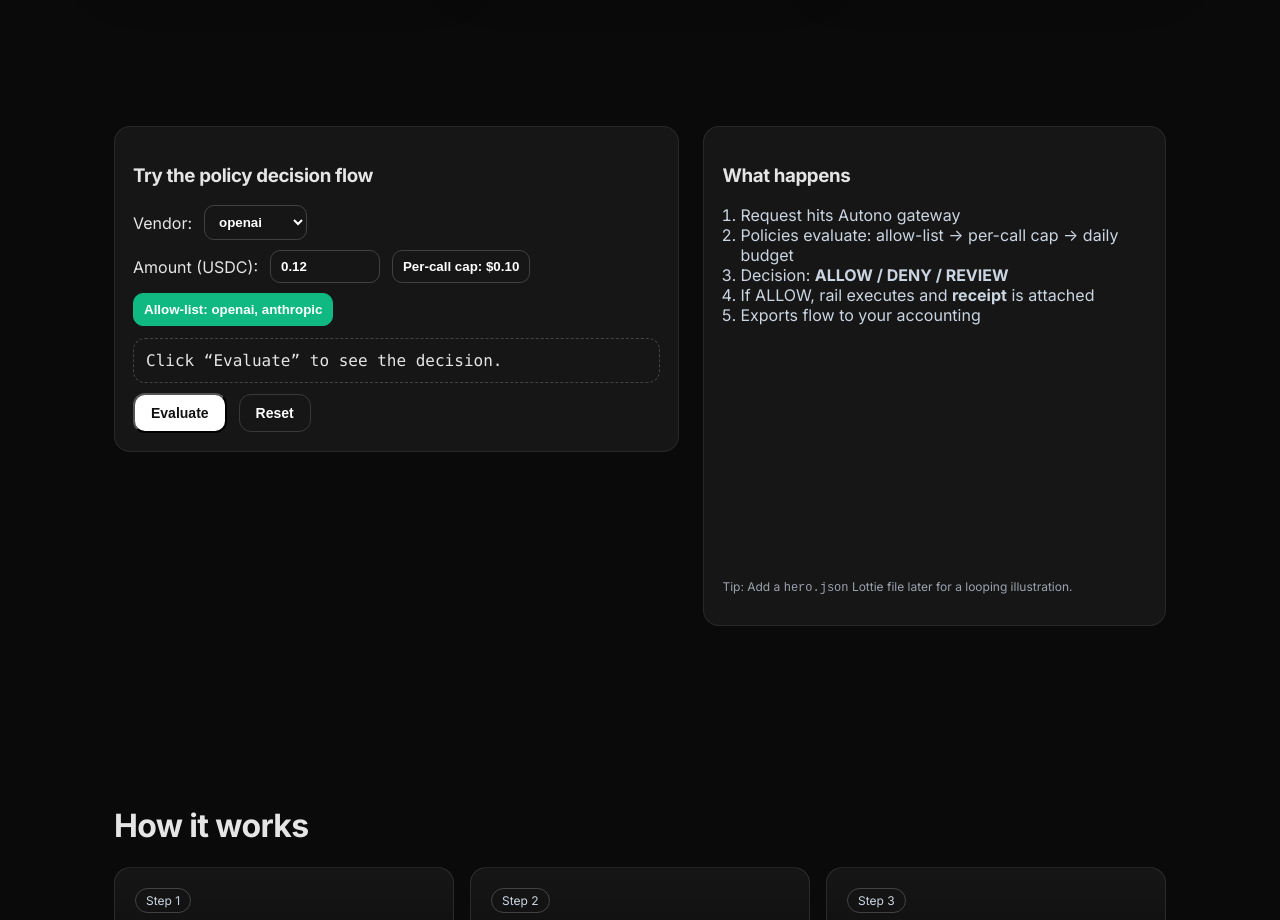
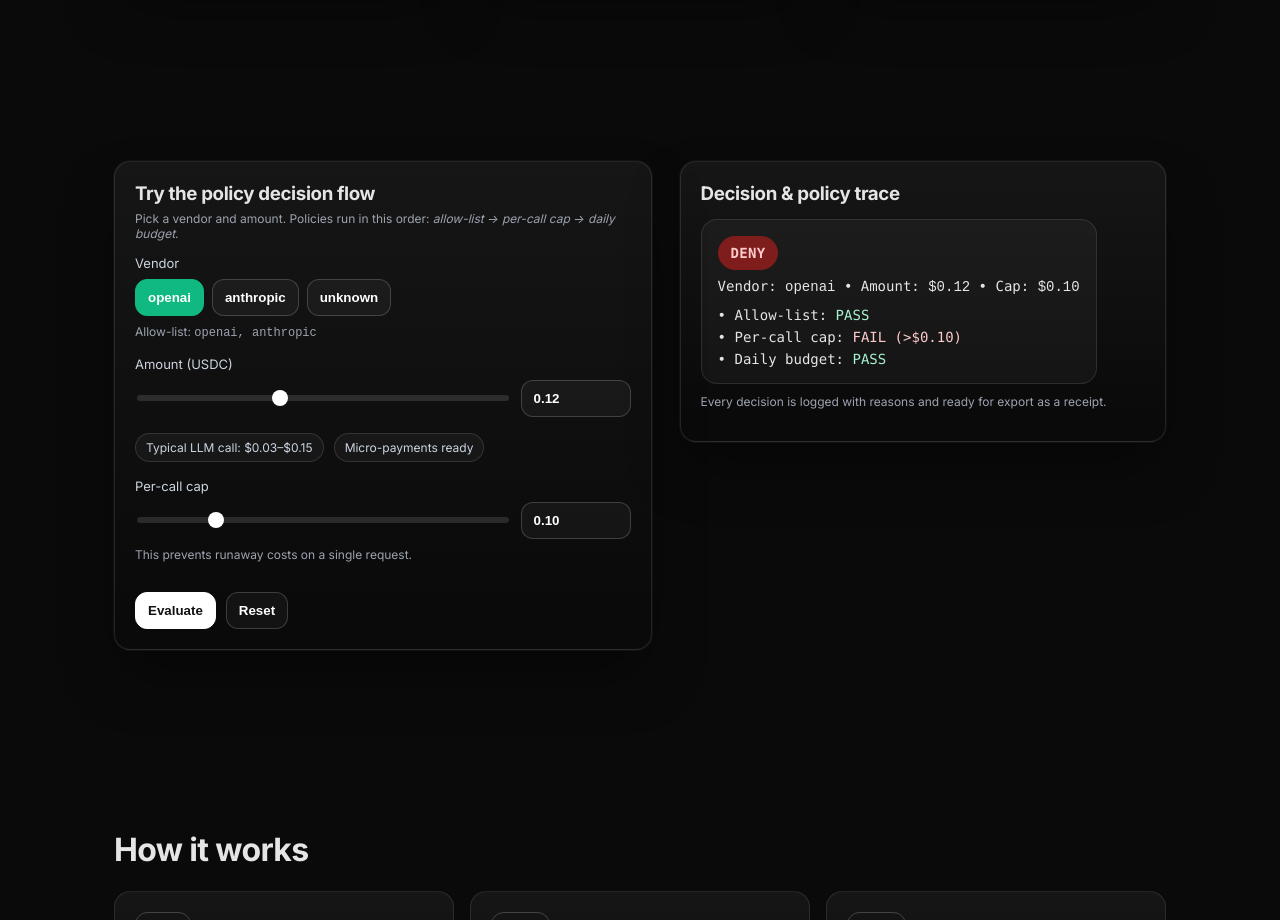
Before and after one commit to GordonAtreides/autono-landing, a plain HTML site: page index.html in a window 1280 px wide. Shown: the part 1880-2800 px from the top of the page. Drawn offline with nearby package versions, Linux system fonts and the light colour scheme; no server answers.

Commit message:
Update index.html

```diff
--- a/index.html
+++ b/index.html
@@ -98,14 +98,58 @@ h1{font-size:clamp(36px,6vw,64px);line-height:1.1;margin:16px 0}
 @media(min-width:900px){.use .grid{grid-template-columns:repeat(3,1fr)}}
 .use .card p{min-height:48px}
 
-/* ===== Interactive Demo ===== */
-.demo-wrap{display:grid;gap:24px;align-items:start}
-@media(min-width:980px){.demo-wrap{grid-template-columns:1.1fr .9fr}}
-.demo-card{border:1px solid rgba(255,255,255,.08);background:rgba(255,255,255,.05);border-radius:16px;padding:18px}
-.demo-row{display:flex;align-items:center;gap:12px;margin-top:10px}
-.demo-btn{border:1px solid rgba(255,255,255,.18);background:transparent;color:#fff;border-radius:10px;padding:8px 10px;font-weight:600;cursor:pointer}
-.demo-btn.active{background:#10b981;border-color:#10b981}
-.demo-output{margin-top:12px;border:1px dashed rgba(255,255,255,.2);border-radius:12px;padding:12px;font-family:ui-monospace,Menlo,monospace}
+/* ===== Interactive Demo (refined) ===== */
+.demo-wrap{display:grid;gap:28px;align-items:start}
+@media(min-width:980px){.demo-wrap{grid-template-columns:1.05fr .95fr}}
+.panel{
+  border:1px solid rgba(255,255,255,.10);
+  background:linear-gradient(180deg,rgba(255,255,255,.05),transparent);
+  border-radius:16px; padding:20px;
+  box-shadow:0 0 0 1px rgba(255,255,255,.04), 0 30px 60px -15px rgba(0,0,0,.5);
+}
+
+.controls{display:grid;gap:16px}
+.field{display:grid;gap:8px}
+.field label{font-size:13px;color:#cbd5e1}
+.input, .select, .chipbtn, .btn-lite{
+  border:1px solid rgba(255,255,255,.18);
+  background:rgba(255,255,255,.04);
+  color:#fff; border-radius:12px; padding:10px 12px; font-weight:600;
+}
+.select{appearance:none}
+.row{display:flex;gap:10px;flex-wrap:wrap;align-items:center}
+
+.segment{display:flex;gap:8px;flex-wrap:wrap}
+.chipbtn{cursor:pointer}
+.chipbtn.active{background:#10b981;border-color:#10b981}
+.chipbtn.muted{opacity:.6}
+
+.slider{appearance:none; width:100%; height:6px; border-radius:999px; background:rgba(255,255,255,.12); outline:none}
+.slider::-webkit-slider-thumb{appearance:none;width:16px;height:16px;border-radius:50%;background:#fff;border:none}
+.small{font-size:12px;color:#9ca3af}
+
+.kpis{display:flex;gap:10px;flex-wrap:wrap;margin-top:8px}
+.kpi{font-size:12px;border:1px solid rgba(255,255,255,.12);background:rgba(255,255,255,.04);padding:6px 10px;border-radius:999px;color:#cbd5e1}
+
+.status{
+  border:1px solid rgba(255,255,255,.10); background:rgba(255,255,255,.04);
+  border-radius:16px; padding:16px; margin-top:8px;
+  font-family:ui-monospace,Menlo,monospace; font-size:14px;
+}
+.badge-lg{
+  display:inline-flex;align-items:center;gap:8px;
+  padding:8px 12px;border-radius:999px;font-weight:800;letter-spacing:.02em;
+}
+.badge-allow{background:#064e3b;color:#a7f3d0;border:1px solid #065f46}
+.badge-deny{background:#7f1d1d;color:#fecaca;border:1px solid #7f1d1d}
+.trace{margin-top:12px;display:grid;gap:6px}
+.trace .ok{color:#a7f3d0}
+.trace .no{color:#fecaca}
+
+.actions{display:flex;gap:10px;flex-wrap:wrap;margin-top:14px}
+.btn-lite{cursor:pointer}
+.btn-lite.primary{background:#fff;color:#111;border-color:#fff}
+.btn-lite:hover{transform:translateY(-1px)}
 
 /* ===== How it works (expanded) ===== */
 .hiw .steps{display:grid;gap:16px}
@@ -295,45 +339,70 @@ footer{border-top:1px solid var(--border);padding:32px 0;color:#94a3b8;font-size
   </div>
 </section>
 
-<!-- INTERACTIVE DEMO -->
+<!-- INTERACTIVE DEMO (refined UI) -->
 <section id="demo" class="section">
   <div class="container demo-wrap">
-    <div class="demo-card reveal">
-      <h3>Try the policy decision flow</h3>
-      <div class="demo-row">
-        <label>Vendor:</label>
-        <select id="dVendor" class="demo-btn" style="padding:8px 10px">
-          <option value="openai">openai</option>
-          <option value="anthropic">anthropic</option>
-          <option value="unknown">unknown</option>
-        </select>
-      </div>
-      <div class="demo-row">
-        <label>Amount (USDC):</label>
-        <input id="dAmt" type="number" step="0.01" value="0.12" class="demo-btn" style="width:110px" />
-        <button id="cap" class="demo-btn">Per-call cap: $0.10</button>
-      </div>
-      <div class="demo-row">
-        <button id="allowBtn" class="demo-btn active">Allow-list: openai, anthropic</button>
-      </div>
-      <div class="demo-output" id="dOut">Click “Evaluate” to see the decision.</div>
-      <div class="demo-row">
-        <button id="eval" class="btn">Evaluate</button>
-        <button id="resetDemo" class="btn outline">Reset</button>
+    <!-- LEFT: Controls -->
+    <div class="panel reveal">
+      <h3 style="margin:0 0 6px">Try the policy decision flow</h3>
+      <p class="small" style="margin:0 0 14px">Pick a vendor and amount. Policies run in this order: <em>allow-list → per-call cap → daily budget</em>.</p>
+
+      <div class="controls">
+        <!-- Vendor -->
+        <div class="field">
+          <label>Vendor</label>
+          <div class="segment" role="group" aria-label="Vendor">
+            <button type="button" class="chipbtn active" data-vendor="openai">openai</button>
+            <button type="button" class="chipbtn" data-vendor="anthropic">anthropic</button>
+            <button type="button" class="chipbtn" data-vendor="unknown">unknown</button>
+          </div>
+          <div class="small">Allow-list: <code>openai, anthropic</code></div>
+        </div>
+
+        <!-- Amount -->
+        <div class="field">
+          <label>Amount (USDC)</label>
+          <div class="row">
+            <input id="amt" type="range" min="0.01" max="0.30" step="0.01" value="0.12" class="slider" style="flex:1">
+            <input id="amtNum" type="number" step="0.01" value="0.12" class="input" style="width:110px">
+          </div>
+          <div class="kpis">
+            <span class="kpi">Typical LLM call: $0.03–$0.15</span>
+            <span class="kpi">Micro-payments ready</span>
+          </div>
+        </div>
+
+        <!-- Per-call cap -->
+        <div class="field">
+          <label>Per-call cap</label>
+          <div class="row">
+            <input id="capRange" type="range" min="0.05" max="0.30" step="0.01" value="0.10" class="slider" style="flex:1">
+            <input id="capNum" type="number" step="0.01" value="0.10" class="input" style="width:110px">
+          </div>
+          <div class="small">This prevents runaway costs on a single request.</div>
+        </div>
+
+        <!-- Actions -->
+        <div class="actions">
+          <button id="eval" class="btn-lite primary">Evaluate</button>
+          <button id="resetDemo" class="btn-lite">Reset</button>
+        </div>
       </div>
     </div>
 
-    <div class="demo-card reveal">
-      <h3>What happens</h3>
-      <ol style="margin:10px 0 0;padding-left:18px;color:#cbd5e1">
-        <li>Request hits Autono gateway</li>
-        <li>Policies evaluate: allow-list → per-call cap → daily budget</li>
-        <li>Decision: <strong>ALLOW / DENY / REVIEW</strong></li>
-        <li>If ALLOW, rail executes and <strong>receipt</strong> is attached</li>
-        <li>Exports flow to your accounting</li>
-      </ol>
-      <div id="hero-lottie" class="reveal" style="margin:22px 0 0;width:100%;height:220px"></div>
-      <p class="muted" style="font-size:12px">Tip: Add a <code>hero.json</code> Lottie file later for a looping illustration.</p>
+    <!-- RIGHT: Result -->
+    <div class="panel reveal">
+      <h3 style="margin:0 0 6px">Decision & policy trace</h3>
+      <div class="status" id="statusBox">
+        <div id="badge" class="badge-lg badge-allow">ALLOW</div>
+        <div id="summary" style="margin-top:8px">Vendor: <code>openai</code> • Amount: <code>$0.12</code> • Cap: <code>$0.10</code></div>
+        <div class="trace" id="trace">
+          <div>• Allow-list: <span class="ok">PASS</span></div>
+          <div>• Per-call cap: <span class="no">FAIL (>$0.10)</span></div>
+          <div>• Daily budget: <span class="ok">PASS</span></div>
+        </div>
+      </div>
+      <p class="small" style="margin-top:10px">Every decision is logged with reasons and ready for export as a receipt.</p>
     </div>
   </div>
 </section>
@@ -522,30 +591,93 @@ function spawnCall(){
 let timer = setInterval(spawnCall, 900);
 if (window.matchMedia('(prefers-reduced-motion: reduce)').matches) { clearInterval(timer); }
 
-/* ===== Interactive demo logic ===== */
-const dVendor = document.getElementById('dVendor');
-const dAmt = document.getElementById('dAmt');
-const dOut = document.getElementById('dOut');
+/* ===== Interactive demo logic (refined) ===== */
+const vendorButtons = Array.from(document.querySelectorAll('.chipbtn[data-vendor]'));
+let vendor = 'openai';
+
+vendorButtons.forEach(btn=>{
+  btn.addEventListener('click', ()=>{
+    vendor = btn.getAttribute('data-vendor') || 'openai';
+    vendorButtons.forEach(b=>b.classList.toggle('active', b===btn));
+    updateStatus(false);
+  });
+});
+
+const amt = document.getElementById('amt');
+const amtNum = document.getElementById('amtNum');
+const capRange = document.getElementById('capRange');
+const capNum = document.getElementById('capNum');
+
+function sync(from){
+  if(from==='amt'){ amtNum.value = Number(amt.value).toFixed(2); }
+  if(from==='amtNum'){ amt.value = Number(amtNum.value || 0).toFixed(2); }
+  if(from==='cap'){ capNum.value = Number(capRange.value).toFixed(2); }
+  if(from==='capNum'){ capRange.value = Number(capNum.value || 0).toFixed(2); }
+}
+amt.addEventListener('input', ()=>{ sync('amt'); updateStatus(false); });
+amtNum.addEventListener('input', ()=>{ sync('amtNum'); updateStatus(false); });
+capRange.addEventListener('input', ()=>{ sync('cap'); updateStatus(false); });
+capNum.addEventListener('input', ()=>{ sync('capNum'); updateStatus(false); });
+
+const badge = document.getElementById('badge');
+const trace = document.getElementById('trace');
+const summary = document.getElementById('summary');
 const evalBtn = document.getElementById('eval');
-const resetDemo = document.getElementById('resetDemo');
+const resetBtn = document.getElementById('resetDemo');
+const statusBox = document.getElementById('statusBox');
 
-function evaluate(){
-  const vendor = dVendor.value;
-  const amount = parseFloat(dAmt.value || '0');
+function evaluateDecision() {
   const allowlist = ['openai','anthropic'];
-  const perCallCap = 0.10;
-  let reasons = [];
-  if (!allowlist.includes(vendor)) reasons.push('Not on allow-list');
-  if (amount > perCallCap) reasons.push(`Exceeds per-call cap $${perCallCap.toFixed(2)}`);
-  const decision = reasons.length ? 'DENY' : 'ALLOW';
-  const color = decision === 'ALLOW' ? '#10b981' : '#ef4444';
-  dOut.innerHTML =
-    `<div>Decision: <strong style="color:${color}">${decision}</strong></div>
-     <div style="margin-top:6px">Vendor: <code>${vendor}</code> • Amount: <code>$${amount.toFixed(2)}</code></div>
-     <div style="margin-top:6px">${reasons.length ? 'Reasons: ' + reasons.join('; ') : 'All checks passed.'}</div>`;
+  const amount = parseFloat(amtNum.value || '0');
+  const cap = parseFloat(capNum.value || '0');
+  const checks = {
+    allow: allowlist.includes(vendor),
+    cap: amount <= cap,
+    budget: true // placeholder (always passes in demo)
+  };
+  const denyReasons = [];
+  if (!checks.allow) denyReasons.push('Not on allow-list');
+  if (!checks.cap) denyReasons.push(`Exceeds per-call cap $${cap.toFixed(2)}`);
+
+  const decision = denyReasons.length ? 'DENY' : 'ALLOW';
+  return { decision, checks, amount, cap, reasons: denyReasons };
 }
-evalBtn.addEventListener('click', evaluate);
-resetDemo.addEventListener('click', ()=>{ dVendor.value='openai'; dAmt.value='0.12'; dOut.textContent='Click “Evaluate” to see the decision.'; });
+
+function updateStatus(flash=true){
+  const { decision, checks, amount, cap, reasons } = evaluateDecision();
+
+  // Badge visual
+  badge.textContent = decision;
+  badge.className = 'badge-lg ' + (decision==='ALLOW' ? 'badge-allow' : 'badge-deny');
+
+  // Summary
+  summary.innerHTML = `Vendor: <code>${vendor}</code> • Amount: <code>$${amount.toFixed(2)}</code> • Cap: <code>$${cap.toFixed(2)}</code>`;
+
+  // Trace lines
+  trace.innerHTML = `
+    <div>• Allow-list: <span class="${checks.allow ? 'ok' : 'no'}">${checks.allow ? 'PASS' : 'FAIL'}</span></div>
+    <div>• Per-call cap: <span class="${checks.cap ? 'ok' : 'no'}">${checks.cap ? 'PASS' : 'FAIL'} ${checks.cap ? '' : `(>$${cap.toFixed(2)})`}</span></div>
+    <div>• Daily budget: <span class="${checks.budget ? 'ok' : 'no'}">${checks.budget ? 'PASS' : 'FAIL'}</span></div>
+  `;
+
+  // Subtle flash to acknowledge update
+  if (flash){
+    statusBox.style.boxShadow = '0 0 0 1px rgba(255,255,255,.10), 0 0 0 9999px rgba(0,0,0,0)';
+    statusBox.animate([{filter:'brightness(1.0)'},{filter:'brightness(1.15)'},{filter:'brightness(1.0)'}], {duration:400, easing:'ease-out'});
+  }
+}
+
+evalBtn.addEventListener('click', ()=> updateStatus(true));
+resetBtn.addEventListener('click', ()=>{
+  vendor = 'openai';
+  vendorButtons.forEach(b=>b.classList.toggle('active', b.getAttribute('data-vendor')==='openai'));
+  amt.value = '0.12'; amtNum.value = '0.12';
+  capRange.value = '0.10'; capNum.value = '0.10';
+  updateStatus(false);
+});
+
+// initial paint
+updateStatus(false);
 </script>
 
 </body>
```
